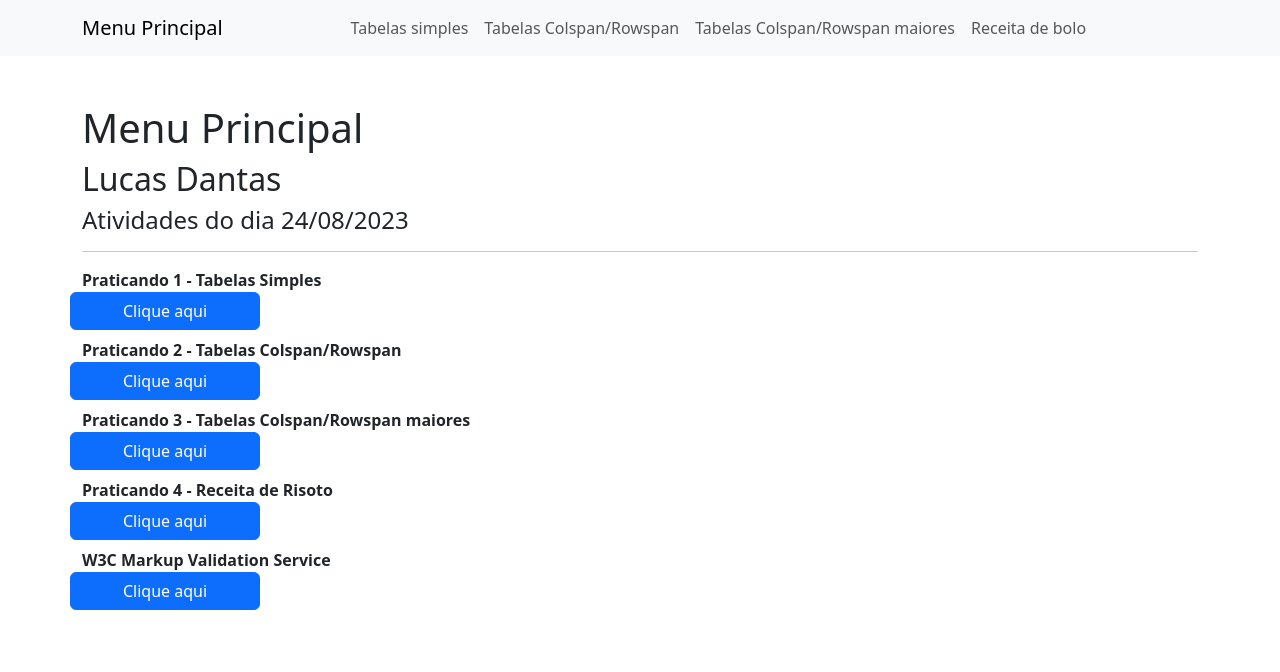
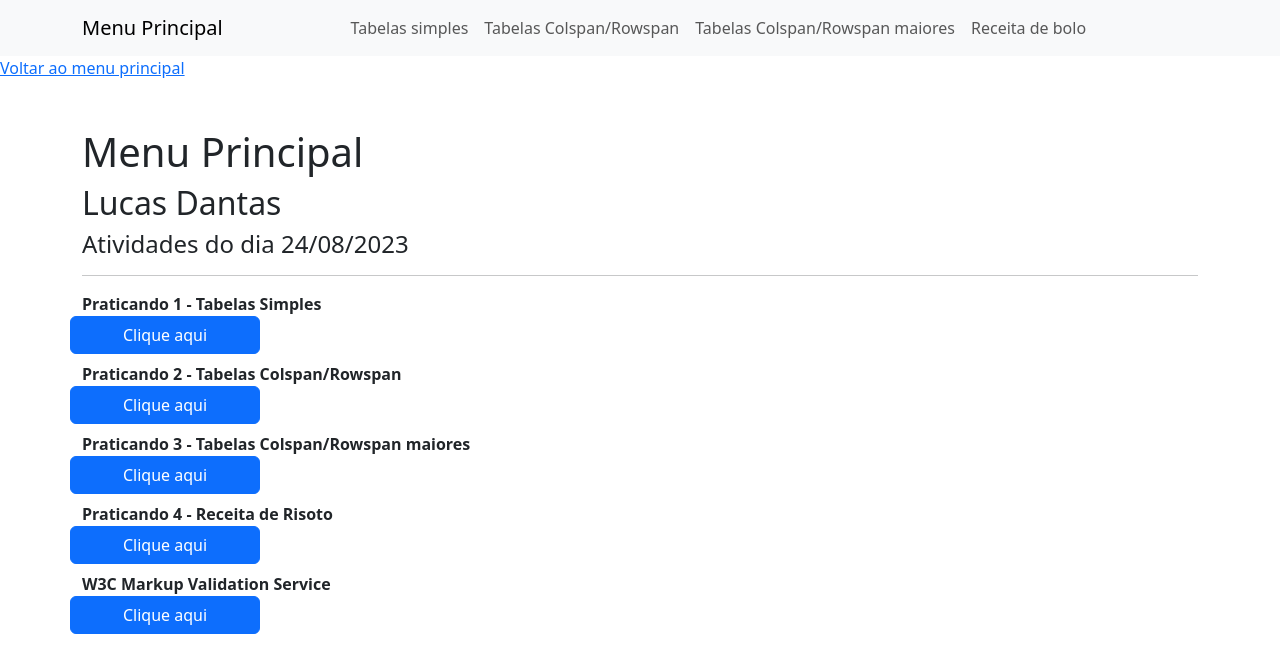
Before and after one commit to LuscasDantas/WebDev1, a plain HTML site: page Aula4/4A/index.html in a window 1280 px wide. Drawn offline with nearby package versions, Linux system fonts and the light colour scheme.

Commit message:
Update index.html

```diff
--- a/Aula4/4A/index.html
+++ b/Aula4/4A/index.html
@@ -37,6 +37,7 @@
     </header>
 
     <main>
+        <a href="index.html">Voltar ao menu principal</a>
         <!-- Main Content -->
         <div class="container my-5" id="content_container">
             <h1>Menu Principal</h1>
```
